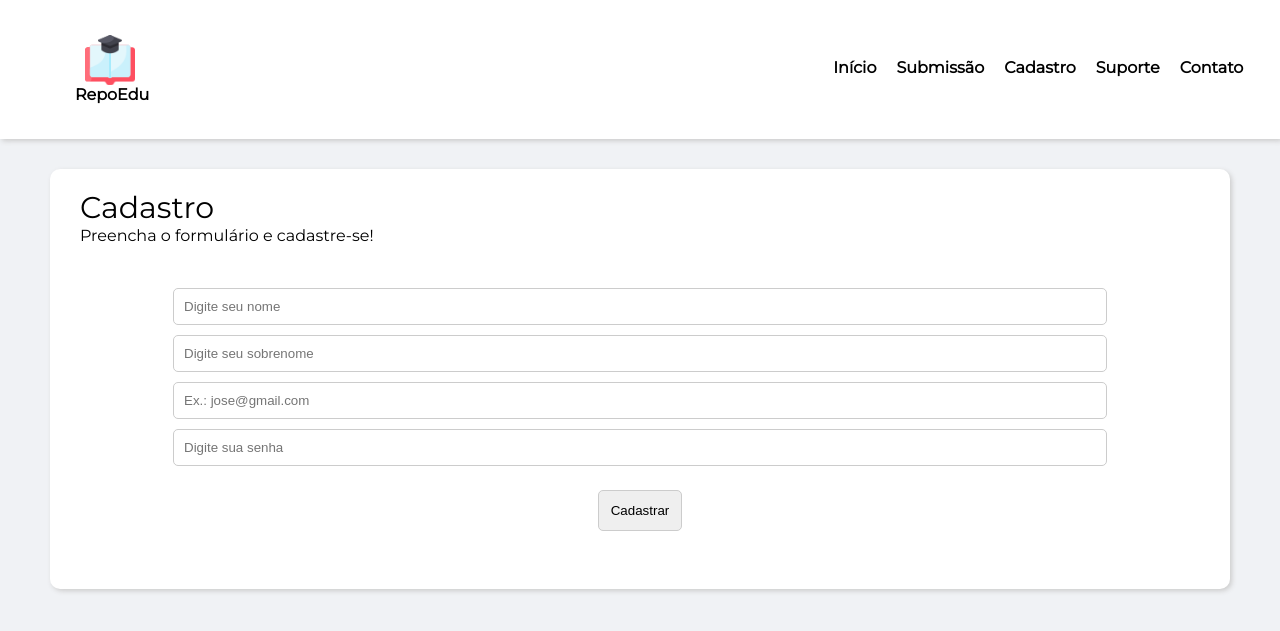
After one commit to GtbFD/repositorio, a PHP site: page /cadastro.php in a window 1280 px wide. The commit adds this page. Shown: the top 631 px of the page. Run offline with PHP 8.4, Linux system fonts and the light colour scheme.

Commit message:
Cadastro de usuário adicionado.

```diff
--- /dev/null
+++ b/cadastro.php
@@ -0,0 +1,59 @@
+<!DOCTYPE html>
+<html lang="en">
+
+<?php session_start(); ?>
+
+<?php
+    require_once('src/model/Usuario.php');
+    require_once('src/util/Login.php');
+
+    require_once('src/dao/ObjetoDAO.php');
+?>
+
+<head>
+    <meta charset="UTF-8">
+    <meta http-equiv="X-UA-Compatible" content="IE=edge">
+    <meta name="viewport" content="width=device-width, initial-scale=1.0">
+    <link rel="stylesheet" type="text/css" href="./css/style-internal.css">
+    <title>RepoEdu</title>
+</head>
+
+<body>
+    <div class="container">
+        <div class="barra-nav-top">
+            <div class="logo">
+                <img src="./images/logo-livro.png"><span style="margin-left: -10px;font-weight: bold">RepoEdu</span>
+            </div>
+
+            <div class="area-links">
+                <ul>
+                    <li><a href="index.php">Início</a></li>
+                    <li><a href="">Submissão</a></li>
+                    <li><a href="cadastro.php">Cadastro</a></li>
+                    <li><a href="">Suporte</a></li>
+                    <li><a href="">Contato</a></li>
+                </ul>
+            </div>
+
+        </div>
+
+        <div class="area-pesquisa">
+            <span class="titulo-principal-pesquisa" style="padding: 10px;">Cadastro</span><br>
+            <span class="titulo-secundario-pesquisa" style="padding: 10px;">Preencha o formulário e cadastre-se!</span><br>
+
+            <br><div class="pesquisa"><br>
+                <form action="processamento_cadastro.php" method="POST">
+                    <center><input style="margin: 5px; border-radius: 5px; border: 1px solid #CCC" required name="nome" class="input-pesquisa" placeholder="Digite seu nome">
+                    <input style="margin: 5px; border-radius: 5px; border: 1px solid #CCC" required name="sobrenome" class="input-pesquisa" placeholder="Digite seu sobrenome">
+                    <input style="margin: 5px; border-radius: 5px; border: 1px solid #CCC" required name="email" class="input-pesquisa" placeholder="Ex.: jose@gmail.com">
+                    <input style="margin: 5px; border-radius: 5px; border: 1px solid #CCC" required name="senha" type="password" class="input-pesquisa" placeholder="Digite sua senha"><center>
+                    <br><input name="cadastrar" required type="submit" value="Cadastrar" class="botao-pesquisa"><br>
+                <br>
+                </center>
+                </form>
+            </div><br>
+        </div>
+    </div>
+</body>
+
+</html>
--- a/dashboard.php
+++ b/dashboard.php
@@ -22,7 +22,7 @@ if (!(isset($_SESSION['usuario']))) {
     <div class="container-dash">
         <div class="barra-nav-top">
             <div class="logo">
-                <img style="" src="./images/logo-livro.png"><span style="margin-left: -10px;font-weight: bold">RepoEdu</span>
+                <img src="./images/logo-livro.png"><span style="margin-left: -10px;font-weight: bold">RepoEdu</span>
             </div>
 
             <div class="area-links">
--- a/index.php
+++ b/index.php
@@ -22,14 +22,14 @@
     <div class="container">
         <div class="barra-nav-top">
             <div class="logo">
-                <img style="" src="./images/logo-livro.png"><span style="margin-left: -10px;font-weight: bold">RepoEdu</span>
+                <img src="./images/logo-livro.png"><span style="margin-left: -10px;font-weight: bold">RepoEdu</span>
             </div>
 
             <div class="area-links">
                 <ul>
-                    <li><a href="">Início</a></li>
+                    <li><a href="index.php">Início</a></li>
                     <li><a href="">Submissão</a></li>
-                    <li><a href="">Registro</a></li>
+                    <li><a href="cadastro.php">Cadastro</a></li>
                     <li><a href="">Suporte</a></li>
                     <li><a href="">Contato</a></li>
                 </ul>
```
Also changed, not shown: processamento_cadastro.php (added, +32 -0 lines).
